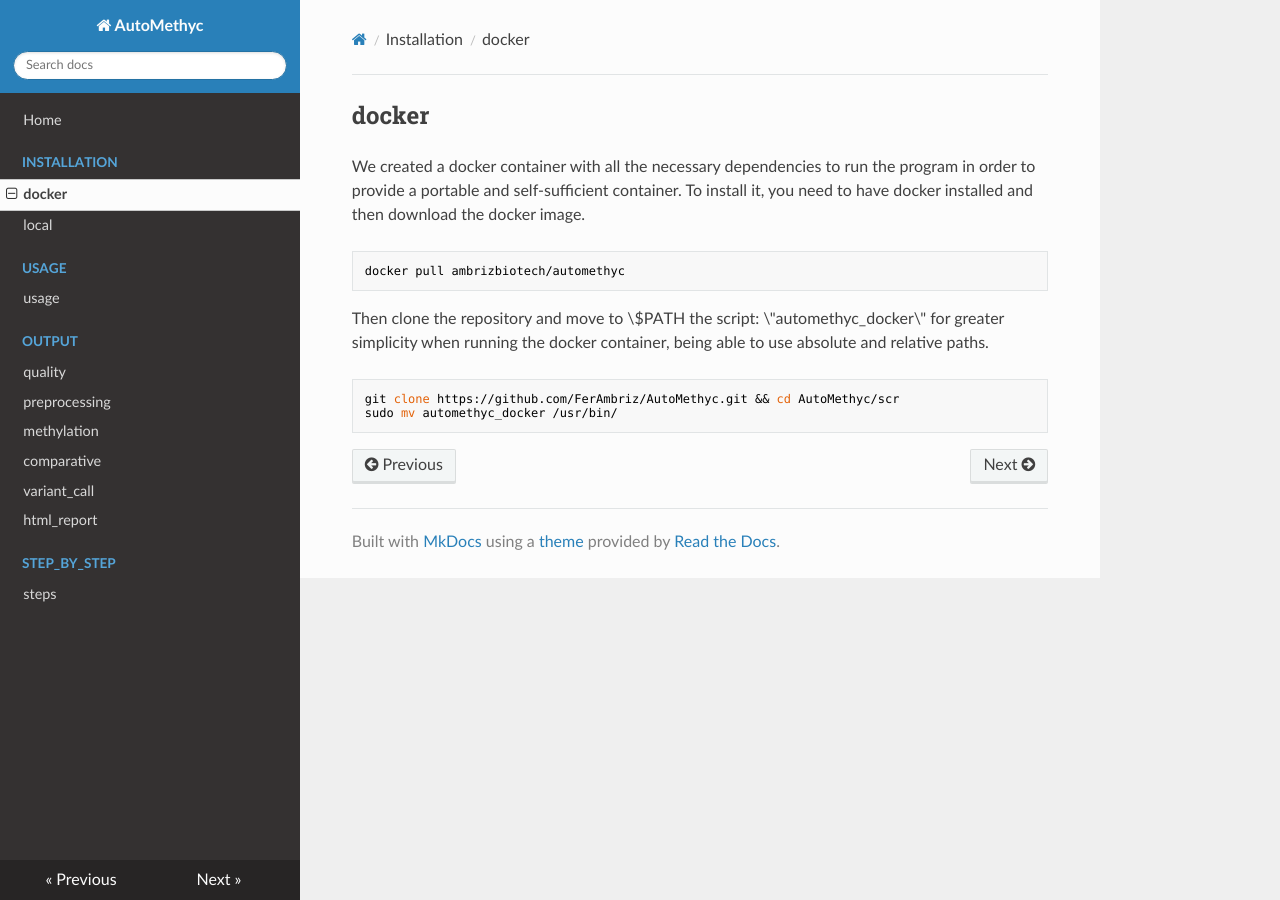
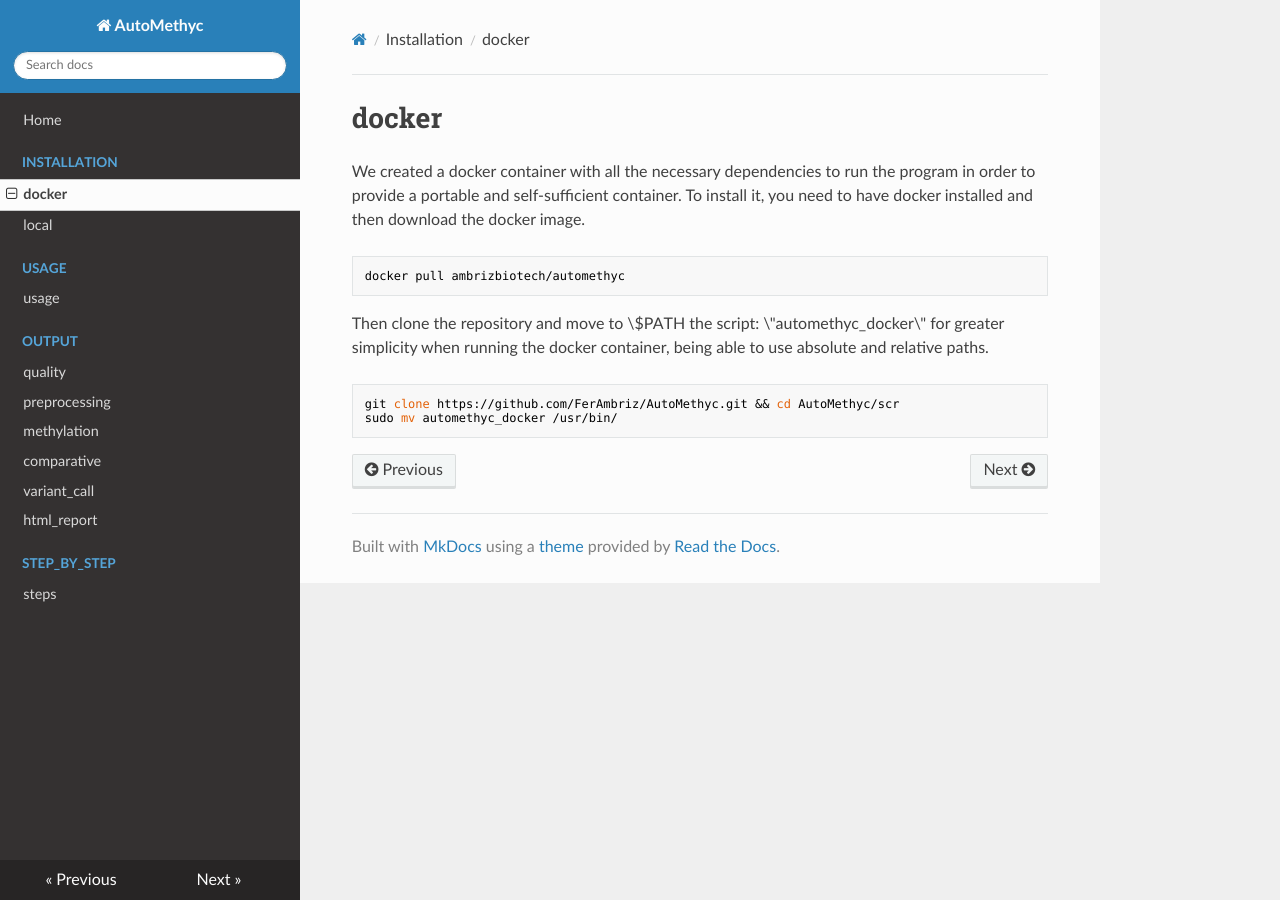
Before and after one commit to FerAmbriz/AutoMethyc, an MkDocs documentation site: the page built from docs/docs/Installation/docker.md, in a window 1280 px wide. Built offline with MkDocs 1.6.1, drawn with Linux system fonts in a browser that asks for light colours; nearby versions of some CDN libraries.

```diff
--- a/docs/docs/Installation/docker.md
+++ b/docs/docs/Installation/docker.md
@@ -1,4 +1,4 @@
-## docker
+# docker
 We created a docker container with all the necessary dependencies to run
 the program in order to provide a portable and self-sufficient
 container. To install it, you need to have docker installed and then
```
